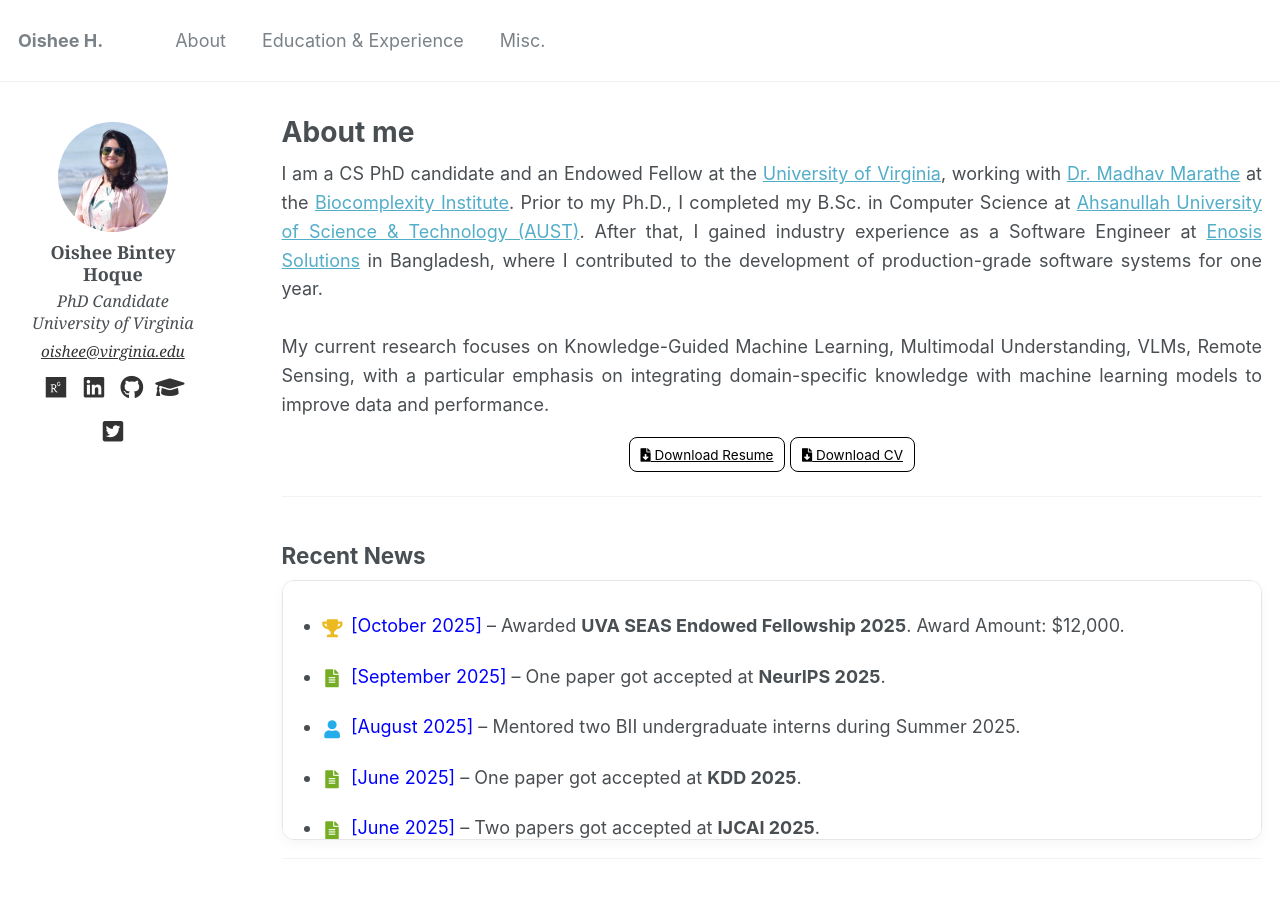
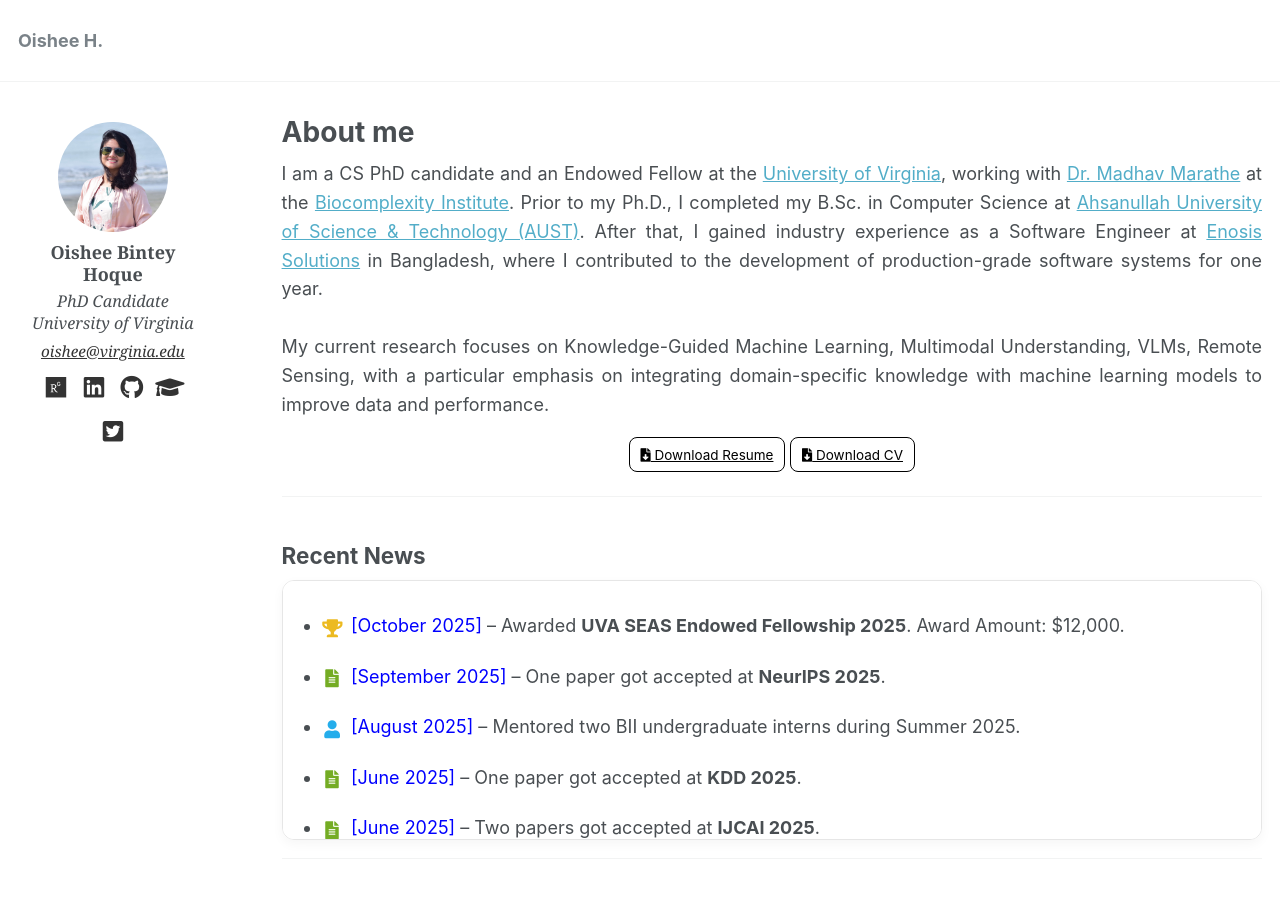
Before and after one commit to oishee-hoque/oishee-hoque.github.io, a Jekyll site: the page built from _pages/about.md, in a window 1280 px wide and 900 px high. Built offline with Jekyll 4.4.1, drawn with Linux system fonts in a browser that asks for light colours.

Commit message:
link change

```diff
--- a/_includes/head.html
+++ b/_includes/head.html
@@ -4,7 +4,7 @@
 
 {% include seo.html %}
 
-<!-- <link href="{% if site.atom_feed.path %}{{ site.atom_feed.path }}{% else %}{{ base_path }}/feed.xml{% endif %}" type="application/atom+xml" rel="alternate" title="{{ site.title }} Feed"> -->
+<link href="{% if site.atom_feed.path %}{{ site.atom_feed.path }}{% else %}{{ base_path }}/feed.xml{% endif %}" type="application/atom+xml" rel="alternate" title="{{ site.title }} Feed">
 
 <!-- http://t.co/dKP3o1e -->
 <meta name="HandheldFriendly" content="True">
--- a/_includes/masthead.html
+++ b/_includes/masthead.html
@@ -13,7 +13,7 @@
               {% else %}
               {% assign domain = base_path %}
             {% endif %}
-            <li class="masthead__menu-item"><a href="{{ domain }}{{ link.url }}">{{ link.title }}</a></li>
+            <!-- <li class="masthead__menu-item"><a href="{{ domain }}{{ link.url }}">{{ link.title }}</a></li> -->
           {% endfor %}
         </ul>
         <ul class="hidden-links hidden"></ul>
```
